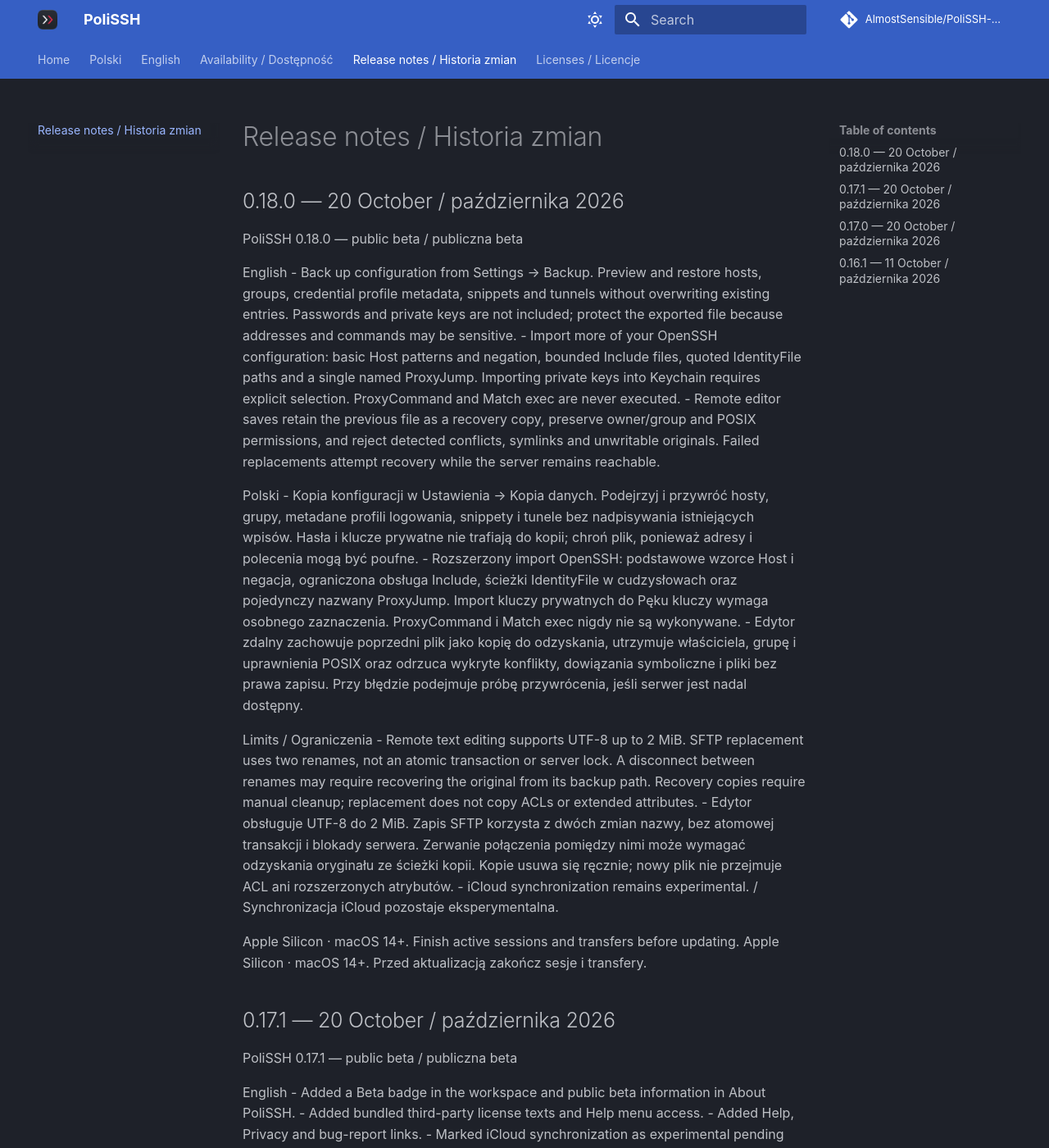
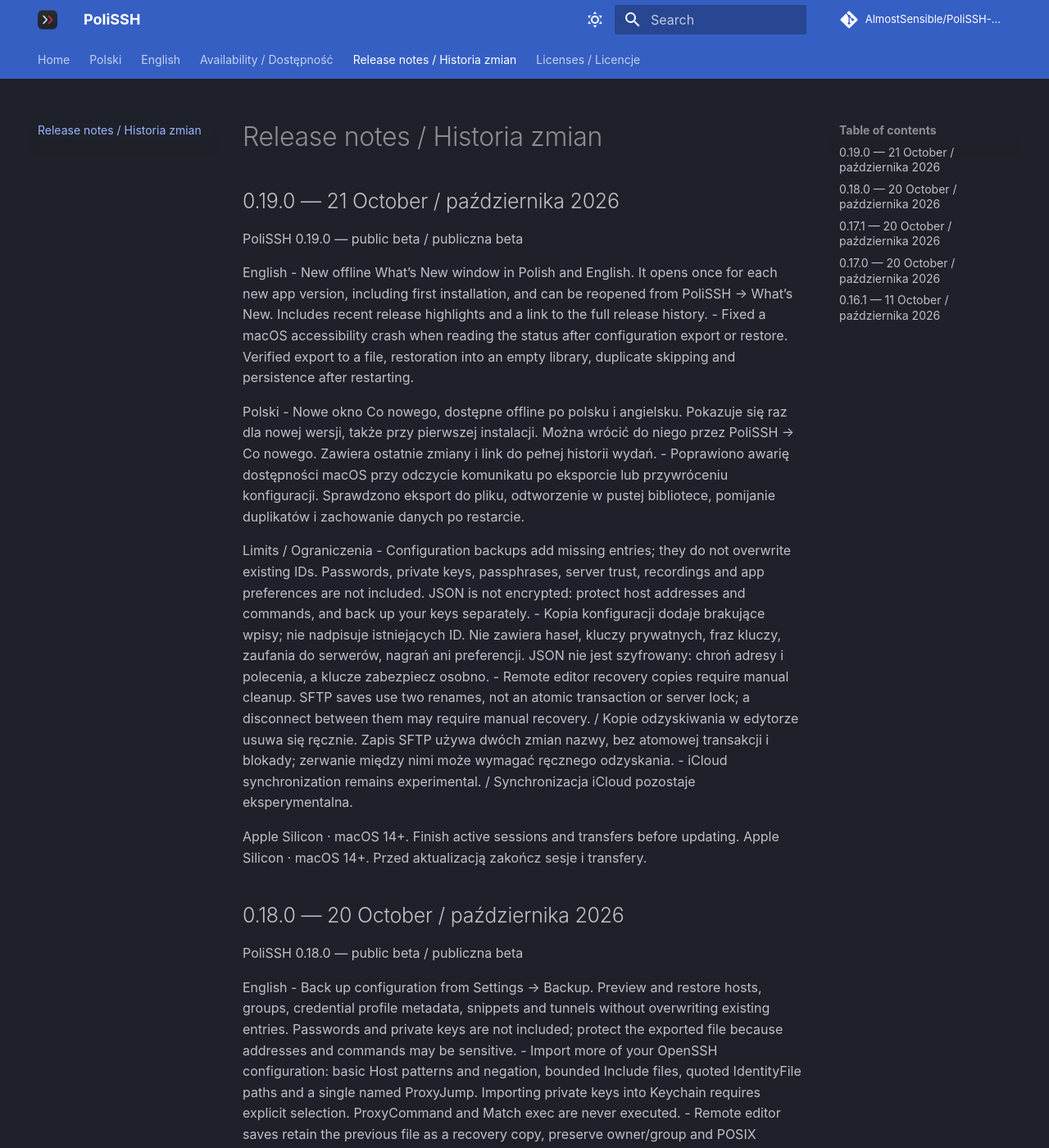
Before and after one commit to AlmostSensible/PoliSSH-docs, an MkDocs documentation site: the page built from docs/releases.md, in a window 1280 px wide and 1400 px high. Shown: the whole window at 82% size. Built offline with MkDocs 1.6.1 and Material for MkDocs 9.7.7, drawn with Linux system fonts in a browser that asks for light colours; comment, search, counter and statistics services are not loaded.

Commit message:
Document PoliSSH 0.19.0 public beta

```diff
--- a/docs/licenses.md
+++ b/docs/licenses.md
@@ -8,6 +8,6 @@ PoliSSH korzysta z komponentów open source, m.in. SwiftTerm, Sparkle, UniFFI, r
 - [Syntax engine and grammar notices](assets/Syntax-NOTICE.txt)
 - [Operating-system icon notices](assets/HostOS-NOTICE.txt)
 
-Version 0.18.0 includes these notices in the application under Help → Third-party licenses. / Wersja 0.18.0 zawiera te informacje w aplikacji: Pomoc → Licencje bibliotek.
+Version 0.19.0 includes these notices in the application under Help → Third-party licenses. / Wersja 0.19.0 zawiera te informacje w aplikacji: Pomoc → Licencje bibliotek.
 
 Unmodified UniFFI 0.32.2 source is available from [Mozilla's pinned release](https://github.com/mozilla/uniffi-rs/tree/v0.32.2) and the corresponding exact-version crates at [crates.io](https://crates.io/crates/uniffi/0.32.2). See the complete notices for source locations and license terms.
--- a/docs/releases.md
+++ b/docs/releases.md
@@ -1,4 +1,25 @@
 # Release notes / Historia zmian
+
+## 0.19.0 — 21 October / października 2026
+
+PoliSSH 0.19.0 — public beta / publiczna beta
+
+English
+- New offline What’s New window in Polish and English. It opens once for each new app version, including first installation, and can be reopened from PoliSSH → What’s New. Includes recent release highlights and a link to the full release history.
+- Fixed a macOS accessibility crash when reading the status after configuration export or restore. Verified export to a file, restoration into an empty library, duplicate skipping and persistence after restarting.
+
+Polski
+- Nowe okno Co nowego, dostępne offline po polsku i angielsku. Pokazuje się raz dla nowej wersji, także przy pierwszej instalacji. Można wrócić do niego przez PoliSSH → Co nowego. Zawiera ostatnie zmiany i link do pełnej historii wydań.
+- Poprawiono awarię dostępności macOS przy odczycie komunikatu po eksporcie lub przywróceniu konfiguracji. Sprawdzono eksport do pliku, odtworzenie w pustej bibliotece, pomijanie duplikatów i zachowanie danych po restarcie.
+
+Limits / Ograniczenia
+- Configuration backups add missing entries; they do not overwrite existing IDs. Passwords, private keys, passphrases, server trust, recordings and app preferences are not included. JSON is not encrypted: protect host addresses and commands, and back up your keys separately.
+- Kopia konfiguracji dodaje brakujące wpisy; nie nadpisuje istniejących ID. Nie zawiera haseł, kluczy prywatnych, fraz kluczy, zaufania do serwerów, nagrań ani preferencji. JSON nie jest szyfrowany: chroń adresy i polecenia, a klucze zabezpiecz osobno.
+- Remote editor recovery copies require manual cleanup. SFTP saves use two renames, not an atomic transaction or server lock; a disconnect between them may require manual recovery. / Kopie odzyskiwania w edytorze usuwa się ręcznie. Zapis SFTP używa dwóch zmian nazwy, bez atomowej transakcji i blokady; zerwanie między nimi może wymagać ręcznego odzyskania.
+- iCloud synchronization remains experimental. / Synchronizacja iCloud pozostaje eksperymentalna.
+
+Apple Silicon · macOS 14+. Finish active sessions and transfers before updating.
+Apple Silicon · macOS 14+. Przed aktualizacją zakończ sesje i transfery.
 
 ## 0.18.0 — 20 October / października 2026
 
```
Also changed, not shown: docs/en/support.md (+3 -1 lines), docs/index.md (+1 -1 lines), docs/pl/support.md (+2 -0 lines), docs/status.md (+10 -4 lines).
